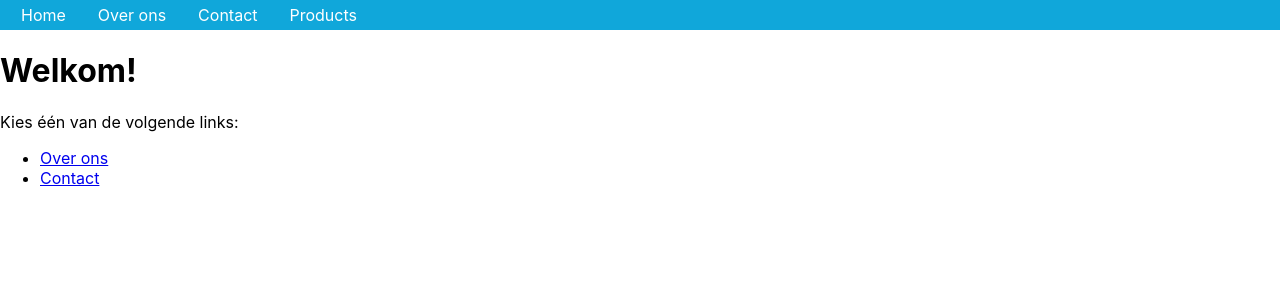
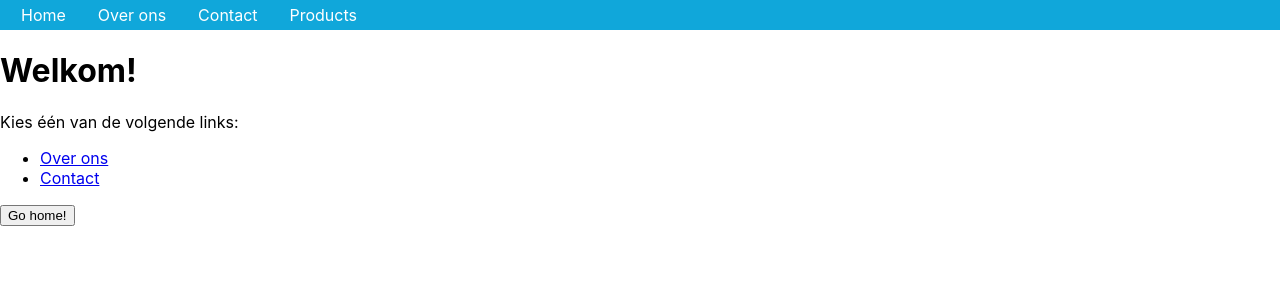
Before and after one commit to HOGENT-Web/RoutingDemo, a React (Vite) app: page / in a window 1280 px wide. Shown: the top 300 px of the page. Built offline with nearby package versions, Linux system fonts and the light colour scheme.

Commit message:
Add navigating from code

```diff
--- a/src/Root.jsx
+++ b/src/Root.jsx
@@ -1,6 +1,12 @@
-import { Outlet, Link, ScrollRestoration } from 'react-router-dom';
+import { Outlet, Link, useNavigate, ScrollRestoration } from 'react-router-dom';
 
 export default function Root() {
+  const navigate = useNavigate();
+
+  const handleGoHome = () => {
+    navigate('/', { replace: true });
+  };
+
   return (
     <div>
       <nav>
@@ -20,6 +26,7 @@ export default function Root() {
         </ul>
       </nav>
       <Outlet />
+      <button onClick={handleGoHome}>Go home!</button>
       <ScrollRestoration />
     </div>
   );
```
